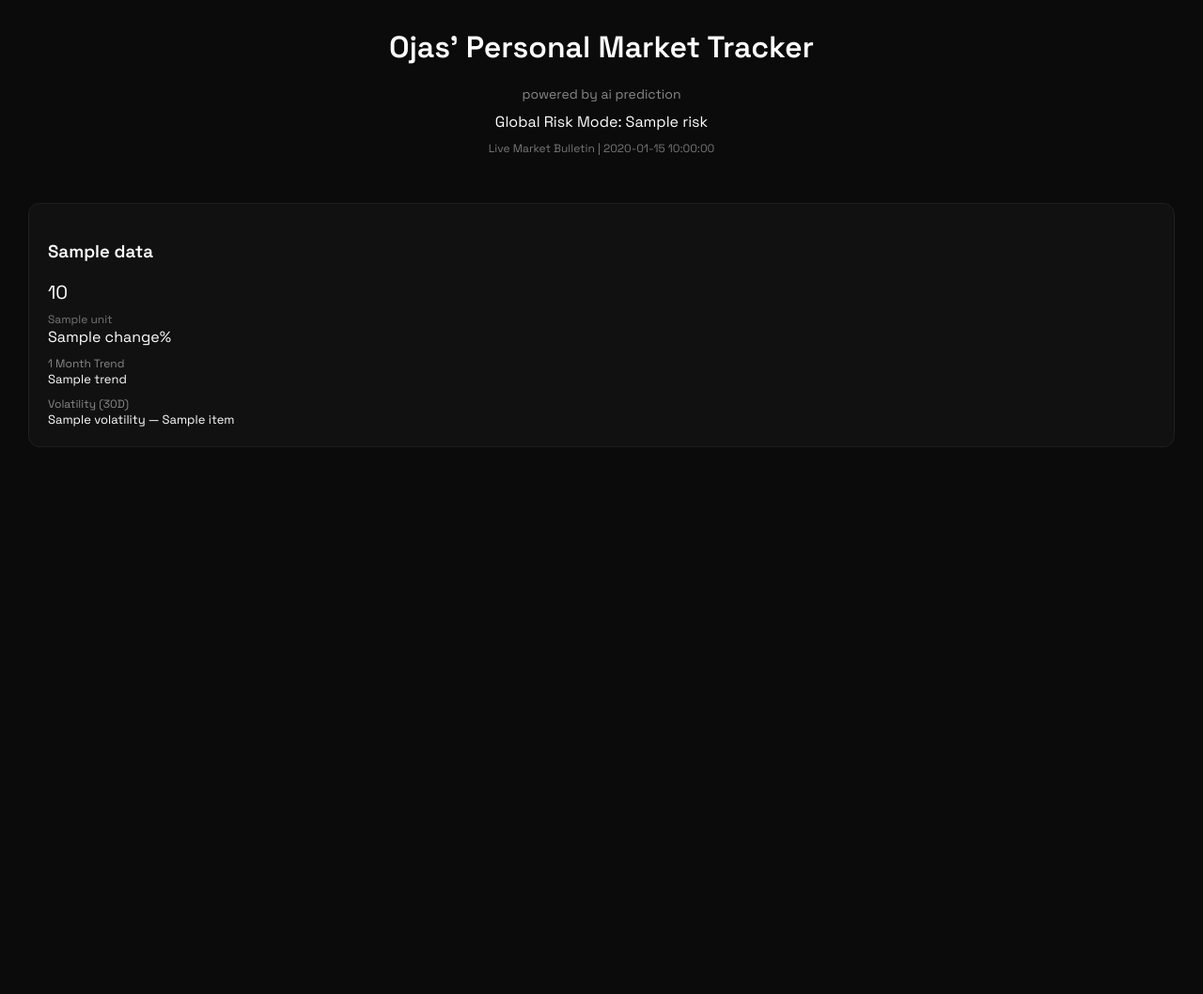
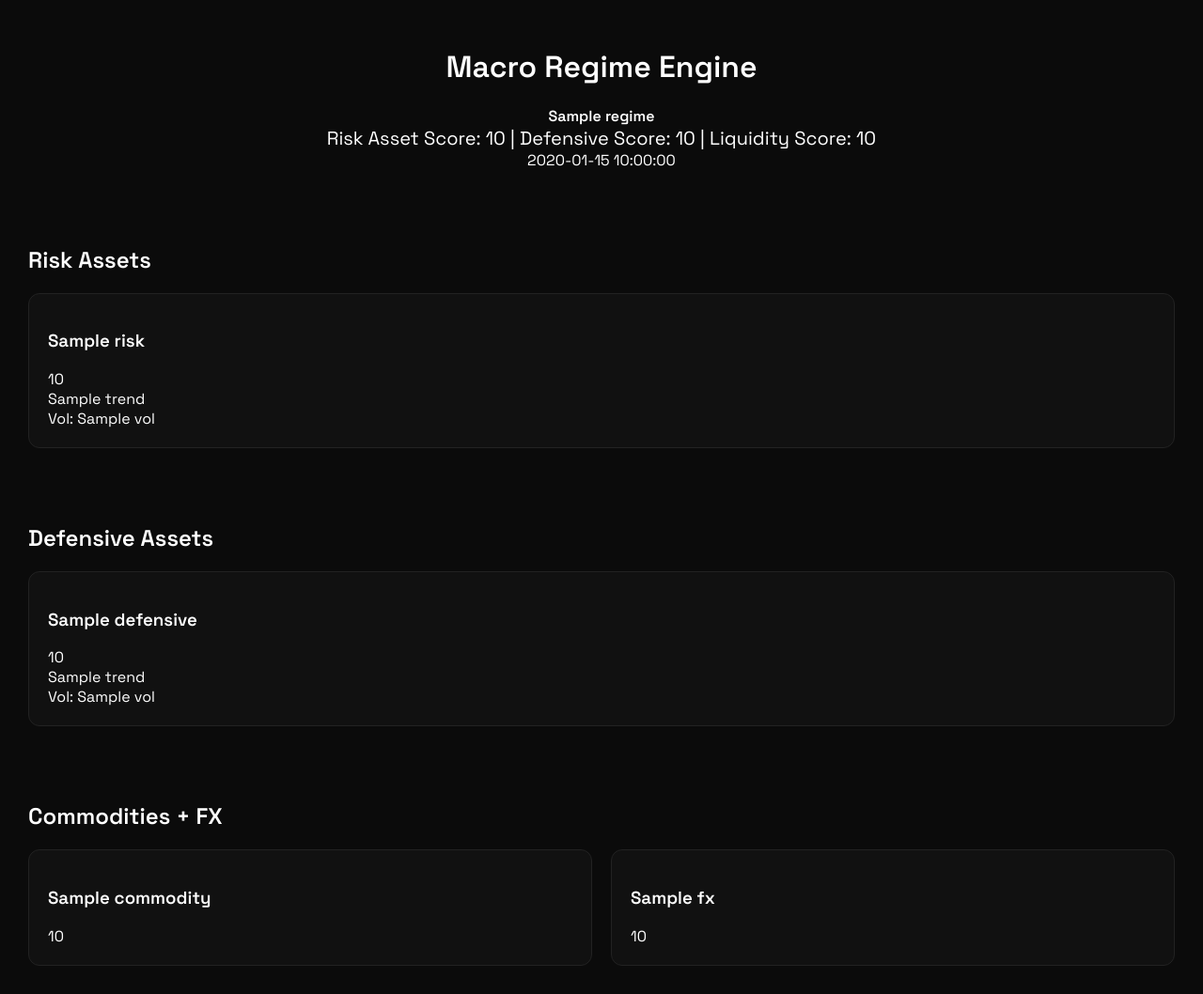
Before and after one commit to ojasb353-cmyk/ojas-market-tracker, a Flask app: template ojas_market_tracker/templates/index.html in a window 1280 px wide. Shown: the whole page at 94% size. Before the commit the page ends 476 px from the top, so only its background shows below. Run offline with Flask 3, Linux system fonts and the light colour scheme; the template is opened without the code that fills it: most values are stand-ins (such as "Sample title", 1, 10 or a date in 2020).

Commit message:
Built Macro Regime Engine fund-structured model

```diff
--- a/ojas_market_tracker/app.py
+++ b/ojas_market_tracker/app.py
@@ -6,186 +6,144 @@ import numpy as np
 
 app = Flask(__name__)
 
-symbols = {
-    # Commodities
+# -----------------------------
+# SYMBOL GROUPING
+# -----------------------------
+
+RISK_ASSETS = {
+    "S&P 500": "^GSPC",
+    "NASDAQ": "^IXIC",
+    "NIFTY 50": "^NSEI",
+    "Bitcoin": "BTC-USD"
+}
+
+DEFENSIVE_ASSETS = {
+    "Gold": "GC=F",
+    "US 10Y Yield": "^TNX",
+    "USD Index (DXY)": "DX-Y.NYB",
+    "VIX": "^VIX"
+}
+
+COMMODITIES = {
     "Crude Oil": "CL=F",
-    "Natural Gas": "NG=F",
-    "Gold": "GC=F",
     "Silver": "SI=F",
     "Copper": "HG=F",
-    "Wheat": "ZW=F",
-
-    # Indices
-    "S&P 500": "^GSPC",
-    "Dow Jones": "^DJI",
-    "NASDAQ": "^IXIC",
-    "Shanghai Composite": "000001.SS",
-    "Hang Seng": "^HSI",
-    "NIFTY 50": "^NSEI",
-    "Sensex": "^BSESN",
-
-    # Crypto
-    "Bitcoin": "BTC-USD",
-    "Ethereum": "ETH-USD",
-
-    # Macro
-    "US 10Y Yield": "^TNX",
-    "VIX": "^VIX",
-    "USD Index (DXY)": "DX-Y.NYB",
+    "Wheat": "ZW=F"
 }
 
-def get_usd_inr():
-    usd = yf.Ticker("USDINR=X")
-    data = usd.history(period="1d")
-    return data["Close"].iloc[-1]
+FX = {
+    "USD/INR": "USDINR=X",
+    "EUR/INR": "EURINR=X",
+    "AED/INR": "AEDINR=X"
+}
 
-# -------- MOVING AVERAGE TREND --------
+# -----------------------------
+# TREND MODEL (MA 20/50)
+# -----------------------------
 
-def moving_average_signal(df):
-    df["MA20"] = df["Close"].rolling(window=20).mean()
-    df["MA50"] = df["Close"].rolling(window=50).mean()
+def trend_signal(df):
+    df["MA20"] = df["Close"].rolling(20).mean()
+    df["MA50"] = df["Close"].rolling(50).mean()
     latest = df.iloc[-1]
 
     if latest["MA20"] > latest["MA50"] and latest["Close"] > latest["MA20"]:
-        return "▲ Bullish Trend", "green"
+        return "Bullish", 1, "green"
     elif latest["MA20"] < latest["MA50"] and latest["Close"] < latest["MA20"]:
-        return "▼ Bearish Trend", "red"
+        return "Bearish", -1, "red"
     else:
-        return "► Neutral Structure", "orange"
+        return "Neutral", 0, "orange"
 
-# -------- VOLATILITY CALCULATION --------
+# -----------------------------
+# VOLATILITY (21D)
+# -----------------------------
 
-def calculate_volatility(df):
+def volatility(df):
     df["Returns"] = df["Close"].pct_change()
-    vol = df["Returns"].rolling(window=30).std().iloc[-1] * np.sqrt(252)
+    vol = df["Returns"].rolling(21).std().iloc[-1] * np.sqrt(252)
 
-    vol_percent = vol * 100
+    if pd.isna(vol):
+        return "N/A", "orange"
 
-    if vol_percent < 15:
-        return f"{vol_percent:.2f}%", "green", "Low Volatility"
-    elif vol_percent < 30:
-        return f"{vol_percent:.2f}%", "orange", "Moderate Volatility"
+    vol_pct = vol * 100
+
+    if vol_pct < 15:
+        return f"{vol_pct:.2f}%", "green"
+    elif vol_pct < 30:
+        return f"{vol_pct:.2f}%", "orange"
     else:
-        return f"{vol_percent:.2f}%", "red", "High Volatility"
+        return f"{vol_pct:.2f}%", "red"
 
-def get_data():
-    data = {}
-    usd_inr = get_usd_inr()
+# -----------------------------
+# DATA ENGINE
+# -----------------------------
 
-    for name, ticker in symbols.items():
+def process_assets(asset_dict):
+    output = {}
+    scores = []
+
+    for name, ticker in asset_dict.items():
         try:
-            stock = yf.Ticker(ticker)
-            hist = stock.history(period="120d")
-
+            hist = yf.Ticker(ticker).history(period="120d")
             if len(hist) < 60:
                 continue
 
-            current = hist["Close"].iloc[-1]
-            previous = hist["Close"].iloc[-2]
-            change = ((current - previous) / previous) * 100
+            trend, score, color = trend_signal(hist)
+            vol, vol_color = volatility(hist)
+            price = hist["Close"].iloc[-1]
 
-            unit = ""
-            display_price = ""
+            output[name] = {
+                "price": f"{price:,.2f}",
+                "trend": trend,
+                "color": color,
+                "vol": vol,
+                "vol_color": vol_color
+            }
 
-            # -------- COMMODITIES --------
-
-            if name == "Gold":
-                price_10g = (current / 31.1035) * 10 * usd_inr
-                display_price = f"₹ {price_10g:,.2f}"
-                unit = "per 10g"
-
-            elif name == "Silver":
-                price_kg = (current / 31.1035) * 1000 * usd_inr
-                display_price = f"₹ {price_kg:,.2f}"
-                unit = "per kg"
-
-            elif name == "Crude Oil":
-                display_price = f"₹ {current * usd_inr:,.2f}"
-                unit = "per barrel"
-
-            elif name == "Natural Gas":
-                display_price = f"₹ {current * usd_inr:,.2f}"
-                unit = "per MMBtu"
-
-            elif name == "Copper":
-                display_price = f"₹ {current * usd_inr:,.2f}"
-                unit = "per pound"
-
-            elif name == "Wheat":
-                display_price = f"₹ {current * usd_inr:,.2f}"
-                unit = "per bushel"
-
-            # -------- INDICES --------
-
-            elif name in [
-                "S&P 500", "Dow Jones", "NASDAQ",
-                "Shanghai Composite", "Hang Seng",
-                "NIFTY 50", "Sensex", "USD Index (DXY)"
-            ]:
-                display_price = f"{current:,.2f}"
-                unit = "Index"
-
-            # -------- CRYPTO --------
-
-            elif name in ["Bitcoin", "Ethereum"]:
-                display_price = f"$ {current:,.2f}"
-                unit = "USD"
-
-            # -------- RATES --------
-
-            elif name == "US 10Y Yield":
-                display_price = f"{current:.2f}%"
-                unit = "Yield"
-
-            elif name == "VIX":
-                display_price = f"{current:.2f}"
-                unit = "Volatility Index"
-
-            # -------- SIGNALS --------
-
-            trend_signal, trend_color = moving_average_signal(hist)
-            vol_value, vol_color, vol_label = calculate_volatility(hist)
-
-            data[name] = {
-                "price": display_price,
-                "unit": unit,
-                "change": round(change, 2),
-                "trend": trend_signal,
-                "trend_color": trend_color,
-                "volatility": vol_value,
-                "vol_color": vol_color,
-                "vol_label": vol_label
-            }
+            scores.append(score)
 
         except:
             continue
 
-    return data
+    avg_score = round(sum(scores) / len(scores), 2) if scores else 0
+    return output, avg_score
 
-def get_risk_mode(data):
-    try:
-        sp = data["S&P 500"]["change"]
-        btc = data["Bitcoin"]["change"]
-
-        if sp > 1 and btc > 1:
-            return "RISK ON"
-        elif sp < -1 and btc < -1:
-            return "RISK OFF"
-        else:
-            return "NEUTRAL"
-    except:
-        return "NEUTRAL"
+# -----------------------------
+# MAIN ROUTE
+# -----------------------------
 
 @app.route("/")
 def home():
-    market_data = get_data()
-    risk_mode = get_risk_mode(market_data)
+
+    risk_data, risk_score = process_assets(RISK_ASSETS)
+    defensive_data, defensive_score = process_assets(DEFENSIVE_ASSETS)
+    commodity_data, _ = process_assets(COMMODITIES)
+    fx_data, _ = process_assets(FX)
+
+    liquidity_score = round((-defensive_score + risk_score) / 2, 2)
+
+    if risk_score > defensive_score:
+        regime = "RISK ON"
+        regime_color = "green"
+    elif defensive_score > risk_score:
+        regime = "RISK OFF"
+        regime_color = "red"
+    else:
+        regime = "TRANSITION"
+        regime_color = "orange"
+
     now = datetime.datetime.now().strftime("%d %b %Y | %H:%M:%S")
 
     return render_template("index.html",
-                           data=market_data,
-                           time=now,
-                           risk=risk_mode)
+                           risk_data=risk_data,
+                           defensive_data=defensive_data,
+                           commodity_data=commodity_data,
+                           fx_data=fx_data,
+                           risk_score=risk_score,
+                           defensive_score=defensive_score,
+                           liquidity_score=liquidity_score,
+                           regime=regime,
+                           regime_color=regime_color,
+                           time=now)
 
 if __name__ == "__main__":
     app.run(debug=True)
--- a/ojas_market_tracker/templates/index.html
+++ b/ojas_market_tracker/templates/index.html
@@ -1,77 +1,78 @@
 <!DOCTYPE html>
 <html>
 <head>
-    <title>Ojas' Personal Market Tracker</title>
-    <meta http-equiv="refresh" content="60">
+<title>Macro Regime Engine | Ojas</title>
 <link href="https://fonts.googleapis.com/css2?family=Space+Grotesk:wght@300;400;600&display=swap" rel="stylesheet">
-
 <style>
-        body {
-            margin: 0;
-            font-family: 'Space Grotesk', sans-serif;
-            background-color: #0b0b0b;
-            color: #ffffff;
-        }
-
-        h1 { text-align: center; margin-top: 30px; }
-        .sub { text-align: center; font-size: 14px; color: #888; }
-        .risk { text-align: center; margin: 10px 0; }
-        .time { text-align: center; font-size: 12px; color: #777; margin-bottom: 20px; }
-
-        .grid {
-            display: grid;
-            grid-template-columns: repeat(auto-fit, minmax(280px, 1fr));
-            gap: 20px;
-            padding: 30px;
-        }
-
-        .card {
-            background: #111;
-            padding: 20px;
-            border-radius: 12px;
-            border: 1px solid #1f1f1f;
-        }
-
-        .price { font-size: 20px; margin: 8px 0; }
-        .unit { font-size: 12px; color: #777; }
-
-        .green { color: #00C805; }
-        .red { color: #FF3B30; }
-        .orange { color: #FF9500; }
-
-        .section { margin-top: 10px; font-size: 12px; color: #888; }
-        .value { font-size: 13px; }
-
+body { background:#0b0b0b; color:white; font-family:'Space Grotesk'; margin:0; }
+.section { padding:30px; }
+h1 { text-align:center; }
+.grid { display:grid; grid-template-columns:repeat(auto-fit,minmax(250px,1fr)); gap:20px; }
+.card { background:#111; padding:20px; border:1px solid #222; border-radius:12px; }
+.green { color:#00C805; }
+.red { color:#FF3B30; }
+.orange { color:#FF9500; }
+.top-box { text-align:center; padding:30px; }
+.score { font-size:20px; }
 </style>
 </head>
 <body>
 
-<h1>Ojas' Personal Market Tracker</h1>
-<div class="sub">powered by ai prediction</div>
-<div class="risk">Global Risk Mode: {{ risk }}</div>
-<div class="time">Live Market Bulletin | {{ time }}</div>
+<div class="top-box">
+<h1>Macro Regime Engine</h1>
+<div class="{{ regime_color }}"><strong>{{ regime }}</strong></div>
+<div class="score">
+Risk Asset Score: {{ risk_score }} |
+Defensive Score: {{ defensive_score }} |
+Liquidity Score: {{ liquidity_score }}
+</div>
+<div>{{ time }}</div>
+</div>
 
+<div class="section">
+<h2>Risk Assets</h2>
 <div class="grid">
-{% for name, item in data.items() %}
+{% for name, item in risk_data.items() %}
 <div class="card">
 <h3>{{ name }}</h3>
-
-        <div class="price">{{ item.price }}</div>
-        <div class="unit">{{ item.unit }}</div>
-
-        <div class="{{ item.trend_color }}">
-            {{ item.change }}%
+<div>{{ item.price }}</div>
+<div class="{{ item.color }}">{{ item.trend }}</div>
+<div class="{{ item.vol_color }}">Vol: {{ item.vol }}</div>
+</div>
+{% endfor %}
+</div>
 </div>
 
-        <div class="section">1 Month Trend</div>
-        <div class="value {{ item.trend_color }}">{{ item.trend }}</div>
-
-        <div class="section">Volatility (30D)</div>
-        <div class="value {{ item.vol_color }}">
-            {{ item.volatility }} — {{ item.vol_label }}
+<div class="section">
+<h2>Defensive Assets</h2>
+<div class="grid">
+{% for name, item in defensive_data.items() %}
+<div class="card">
+<h3>{{ name }}</h3>
+<div>{{ item.price }}</div>
+<div class="{{ item.color }}">{{ item.trend }}</div>
+<div class="{{ item.vol_color }}">Vol: {{ item.vol }}</div>
+</div>
+{% endfor %}
 </div>
 </div>
+
+<div class="section">
+<h2>Commodities + FX</h2>
+<div class="grid">
+{% for name, item in commodity_data.items() %}
+<div class="card">
+<h3>{{ name }}</h3>
+<div>{{ item.price }}</div>
+</div>
 {% endfor %}
+{% for name, item in fx_data.items() %}
+<div class="card">
+<h3>{{ name }}</h3>
+<div>{{ item.price }}</div>
+</div>
+{% endfor %}
+</div>
 </div>
 
 </body>
```
Lines whose indentation alone changed are shown as unchanged.
